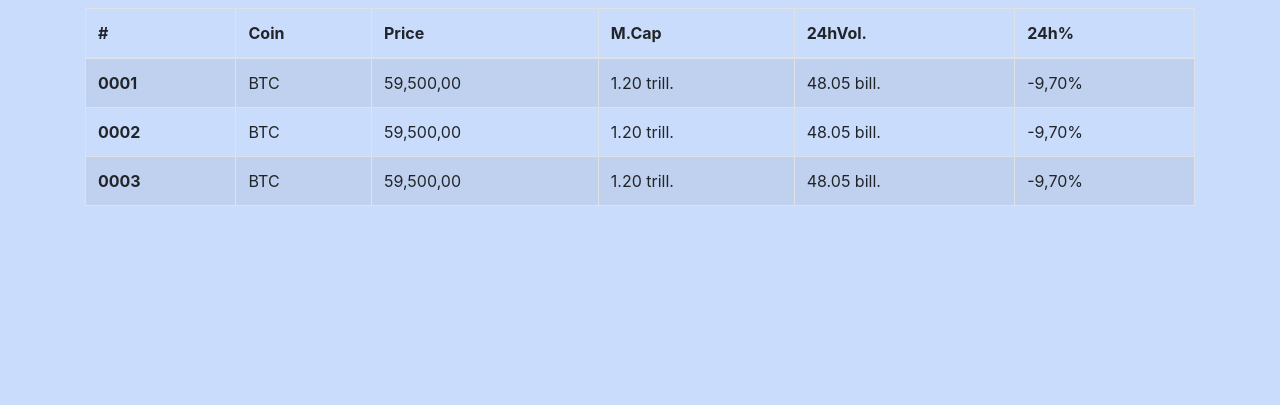
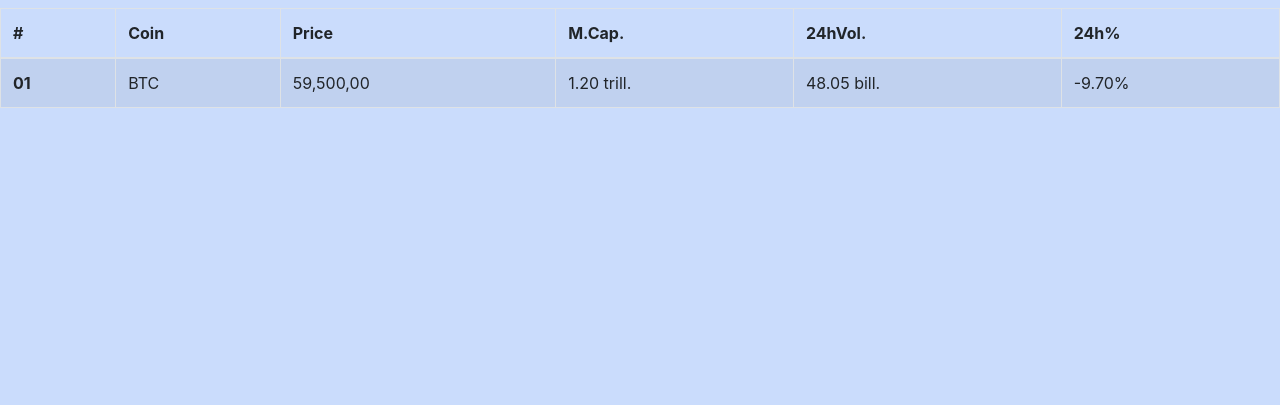
Before and after one commit to Neno979/Portfolio-Tracker, a Flask app: page / in a window 1280 px wide. Shown: the part 64-469 px from the top of the page. Run offline with Flask 2, Linux system fonts and the light colour scheme; some libraries are stand-ins or nearby versions.

Commit message:
table header made with template and variable in jinja so it can be easily changed for different pages

```diff
--- a/Main.py
+++ b/Main.py
@@ -4,7 +4,8 @@ app = Flask(__name__)
 
 @app.route('/')
 def index():
-    return render_template('index.html')
+    headers = ["#", "Coin", "Price", "M.Cap.", "24hVol.", "24h%"]
+    return render_template('index.html', headers = headers)
 
 @app.route('/portfolio')
 def portfolio():
--- a/templates/base.html
+++ b/templates/base.html
@@ -2,7 +2,7 @@
 <html lang="en" class="h-100">
 <head>
     <meta charset="UTF-8">
-    <title> {% block title%} {% endblock title%}</title>
+    <title> {% block title%}Home{% endblock title%}</title>
     <link href="../static/css/bootstrap.css" rel="stylesheet">
     <script src="../static/js/bootstrap.js"></script>
 
@@ -19,8 +19,19 @@
 
 
     <main class="flex-grow-1">
-        {% block content %}
-        {% endblock content %}
+        <table class="table table-striped table-bordered">
+                <thead>
+                    <tr>
+                        {% block columns%}
+                        {%endblock columns%}
+                    </tr>
+                </thead>
+                <tbody>
+                    {% block table %}
+                    {% endblock table %}
+                </tbody>
+
+            </table>
     </main>
 
 
--- a/templates/index.html
+++ b/templates/index.html
@@ -1,44 +1,18 @@
 {% extends "base.html" %}
 
-{% block content %}
-    <div class="container">
-        <table class="table table-striped table-bordered">
-            <thead>
+
+    {% block columns %}
+        {% for header in headers %}
+            <th>{{ header }}</th>
+        {% endfor %}
+    {% endblock columns %}
+        {% block table %}
                 <tr>
-                    <th scope="col">#</th>
-                    <th scope="col">Coin</th>
-                    <th scope="col">Price</th>
-                    <th scope="col">M.Cap</th>
-                    <th scope="col">24hVol.</th>
-                    <th scope="col">24h%</th>
-                </tr>
-            </thead>
-            <tbody>
-                <tr>
-                    <th scope="row">0001</th>
+                    <th scope="row">01</th>
                     <td>BTC</td>
                     <td>59,500,00</td>
                     <td>1.20 trill.</td>
                     <td>48.05 bill.</td>
-                    <td>-9,70%</td>
+                    <td>-9.70%</td>
                 </tr>
-                <tr>
-                    <th scope="row">0002</th>
-                    <td>BTC</td>
-                    <td>59,500,00</td>
-                    <td>1.20 trill.</td>
-                    <td>48.05 bill.</td>
-                    <td>-9,70%</td>
-                </tr>
-                <tr>
-                    <th scope="row">0003</th>
-                    <td>BTC</td>
-                    <td>59,500,00</td>
-                    <td>1.20 trill.</td>
-                    <td>48.05 bill.</td>
-                    <td>-9,70%</td>
-                </tr>
-            </tbody>
-        </table>
-    </div>
-{% endblock content %}
+        {% endblock table %}
```
